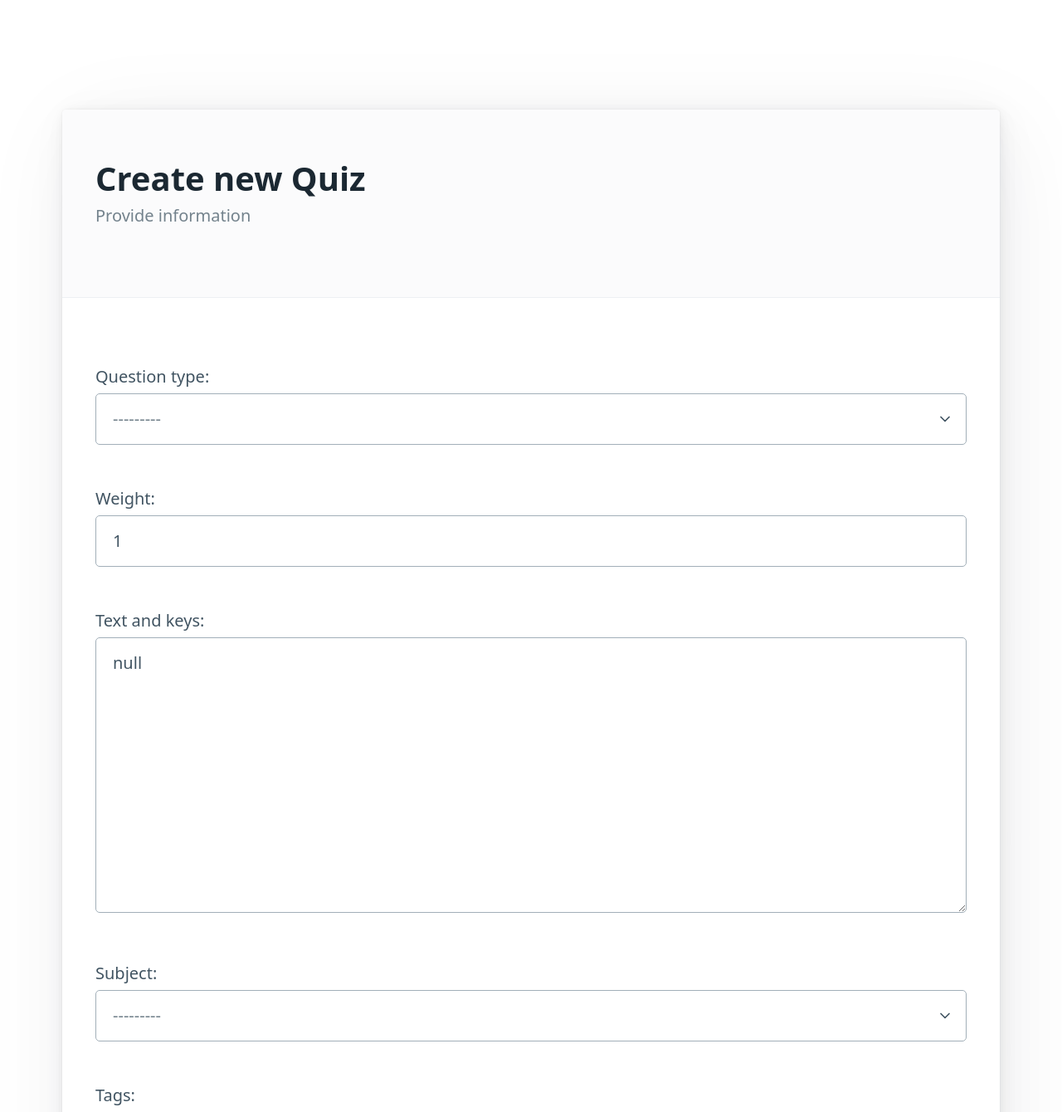
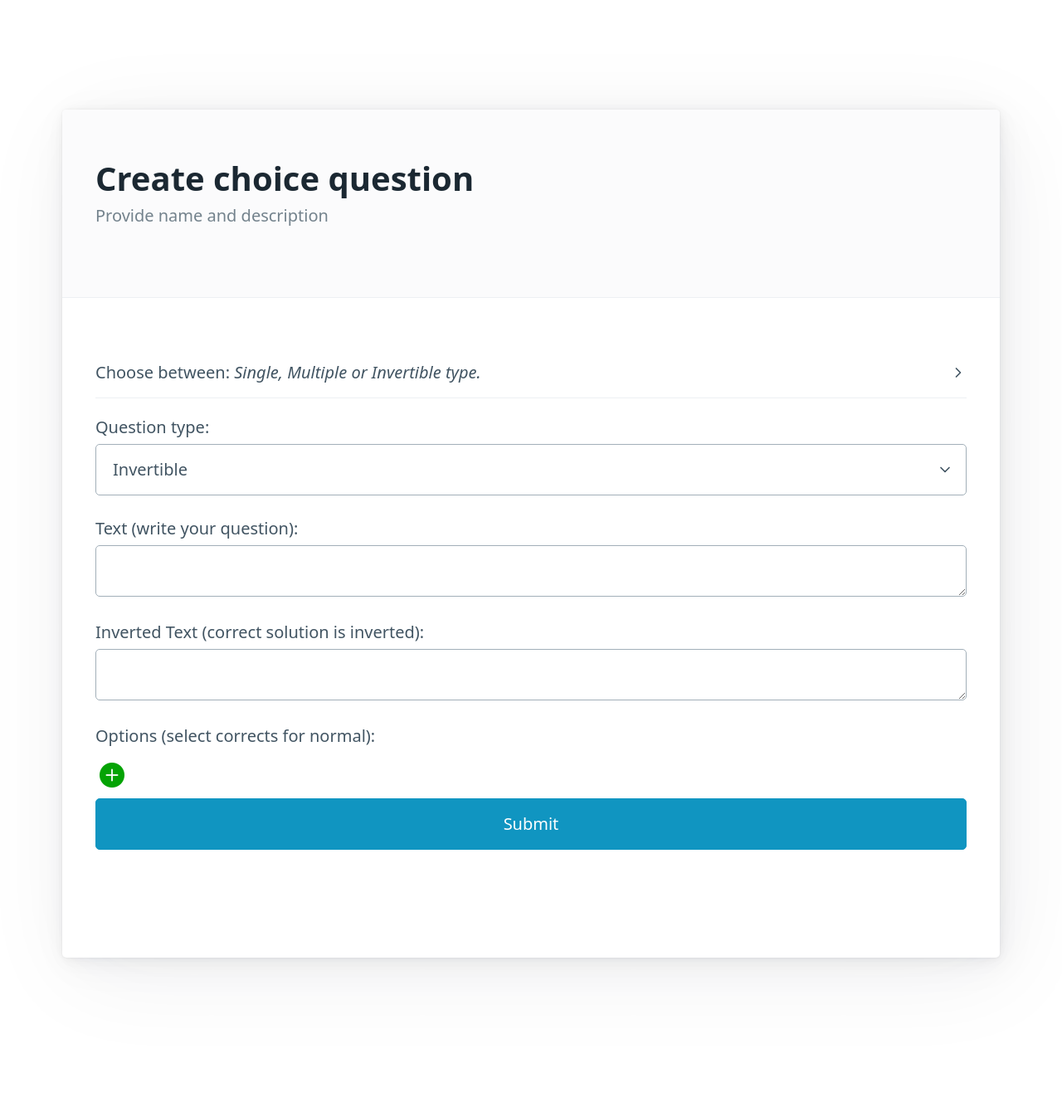
Before and after one commit to ProfSchimd/quiz-app, a Django app: page /question/new in a window 1280 px wide. Shown: the part 260-1600 px from the top of the page at 83% size. After the commit the page ends 1429 px from the top, so only its background shows below. Run offline with Django 4.2, Linux system fonts and the light colour scheme; the visitor is signed in with stand-in values (Sample User, id 1); data that the repository does not hold is empty.

Commit message:
Added page to create new Questions, model changes.
We have added (currently accessible via question/new) the page (frontend
only) to insert multiple-choices-type questions.

We have also changed some parts of the models, mostly added blank=True
and null=True for optional fields.

```diff
--- a/quiz_app/QuizApp/models.py
+++ b/quiz_app/QuizApp/models.py
@@ -59,62 +59,68 @@ class Question(models.Model):
     weight = models.IntegerField(default=1)
     text_and_keys = models.JSONField()
     creator = models.ForeignKey(User, null=True, on_delete=models.SET_NULL)
-    subject = models.ForeignKey(Subject, null=True, on_delete=models.SET_NULL)
-    tags = models.ManyToManyField(Tag)
+    subject = models.ForeignKey(Subject, null=True, blank=True, on_delete=models.SET_NULL)
+    tags = models.ManyToManyField(Tag, blank=True)
+
+    def __str__(self):
+
+        return f"{self.id}: {self.text_and_keys[:30]} ({self.get_question_type_display()})"
+
 
 
 class Collection(models.Model):
     name = models.CharField(max_length=64)
-    description = models.TextField(null=True)
-    topic = models.CharField(max_length=64, null=True)
-    subject = models.ForeignKey(Subject, null=True, on_delete=models.SET_NULL)
+    description = models.TextField(null=True, blank=True)
+    topic = models.CharField(max_length=64, null=True, blank=True)
+    subject = models.ForeignKey(Subject, null=True, blank=True, on_delete=models.SET_NULL)
     is_virtual = models.BooleanField(default=False)
     questions = models.ManyToManyField(Question)
 
 class Assignment(models.Model):
     # General description
     name = models.CharField(max_length=256)
-    description = models.TextField(null=True)
+    description = models.TextField(null=True, blank=True)
     # Generation options
     question_number = models.IntegerField()
-    generating_options = models.JSONField(null=True)
+    generating_options = models.JSONField(null=True, blank=True)
     # Attempt options
-    deadline = models.DateTimeField()
-    timer = models.DurationField()
-    max_attempts = models.IntegerField()
+    deadline = models.DateTimeField(blank=True, null=True)
+    timer = models.DurationField(blank=True, null=True)
+    max_attempts = models.IntegerField(default=1)
     is_resumable = models.BooleanField(default=True)
     is_deletable = models.BooleanField(default=False)
-    score = models.IntegerField(null=True)
+    score = models.IntegerField(null=True, blank=True, default=10)
     # Feedback options
     FB_TYPE = [
         ("TEAC", "Teacher review"),
         ("PEER", "Peer review")
     ]
-    feedback_type = models.CharField(max_length=4, choices=FB_TYPE)
-    feedback_delay = models.DurationField()
+    feedback_type = models.CharField(max_length=4, choices=FB_TYPE, default="TEAC")
+    feedback_delay = models.DurationField(blank=True, null=True)
     FB_REVIEWER = [
         (0, 'Teacher assigned'),
         (1, 'Random assigned')
     ]
-    feedback_reviewer = models.IntegerField(choices=FB_REVIEWER)
+    feedback_reviewer = models.IntegerField(choices=FB_REVIEWER, default=0)
     FB_BLIND = [
         (0, 'Open'),
         (1, 'Hide Reviewer'),
         (2, 'Hide Author'),
         (3, 'Double Blind')
     ]
-    feedback_blind = models.IntegerField(choices=FB_BLIND)
+    feedback_blind = models.IntegerField(choices=FB_BLIND, default=0)
     # Foreign keys
     collection = models.ForeignKey(Collection, on_delete=models.CASCADE)
     creator = models.ForeignKey(User, null=True, on_delete=models.SET_NULL)
 
 class Attempt(models.Model):
-    start = models.DateTimeField(blank=True)
-    seed = models.CharField(max_length=32, default="")
-    saved_answer = models.JSONField(null=True)
-    saved_time = models.DateTimeField(null=True)
-    submit_answer = models.JSONField(null=True)
-    submit_time = models.DateTimeField(null=True)
+    start = models.DateTimeField(null=True, blank=True)
+    seed = models.CharField(max_length=32, blank=True, default="")
+    json_text = models.JSONField(null=True, blank=True)
+    saved_answer = models.JSONField(null=True, blank=True)
+    saved_time = models.DateTimeField(null=True, blank=True)
+    submit_answer = models.JSONField(null=True, blank=True)
+    submit_time = models.DateTimeField(null=True, blank=True)
     user = models.ForeignKey(User, on_delete=models.CASCADE, related_name="attempting_user")
     assignment = models.ForeignKey(Assignment, on_delete=models.CASCADE, null=True)
 
--- a/quiz_app/QuizApp/urls.py
+++ b/quiz_app/QuizApp/urls.py
@@ -6,7 +6,8 @@ from . import views
 urlpatterns = [
     path("tag/new", login_required(views.CreateTagView.as_view())),
     path("subject/new",  views.CreateSubjectView.as_view()),
-    path("question/new",  views.CreateQuestionView.as_view()),
+    path("question/new",  views.create_question),
+
     path("", views.index, name="index"),
 
 ]
--- a/quiz_app/QuizApp/views.py
+++ b/quiz_app/QuizApp/views.py
@@ -32,3 +32,8 @@ class CreateQuestionView(PermissionRequiredMixin, CreateView):
 # Create your views here.
 def index(request):
     return render(template_name="QuizApp/index.html", context={}, request=request)
+
+def create_question(request):
+    if request.method == "POST":
+        print(request.POST)
+    return render(template_name="QuizApp/create_question.html", context={}, request=request)
--- a/quiz_app/quiz/static/css/style.css
+++ b/quiz_app/quiz/static/css/style.css
@@ -1,16 +1,22 @@
 [data-theme="light"],
 :root:not([data-theme="dark"]) {
     --danger: #a30704;
+    --success: #04a304;
 }
 
 @media only screen and (prefers-color-scheme: dark) {
     :root:not([data-theme]) {
         --danger: #F9514E;
+        --success: #46d746;
     }
   }
 
 .danger {
     color: var(--danger);
+}
+
+.success {
+    color: var(--success);
 }
 
 ul.errorlist {
@@ -22,3 +28,24 @@ ul.errorlist {
         padding: 0;
     }
 }
+
+div.grid {
+    display: flex;
+    align-items: center;
+
+}
+
+div.grid a:hover {
+    text-decoration: none;
+}
+
+div.grid a {
+    text-decoration: none;
+    font-size: 1.5rem;
+
+}
+
+div.grid > * {
+    flex-grow: 1;
+    margin: 5px;
+}
--- /dev/null
+++ b/quiz_app/templates/QuizApp/create_question.html
@@ -0,0 +1,108 @@
+{% extends "base.html" %}
+{% block content %}
+<article>
+<header>
+    <hgroup>
+        <h1>Create choice question</h1>
+        <h2>Provide name and description</h2>
+
+    </hgroup>
+</header>
+<details>
+    <summary>Choose between: <i>Single, Multiple or Invertible type.</i></summary>
+    <p>
+        <ul>
+            <li><b>Single</b>: One text and one single correct answer.</li>
+            <li><b>Multiple</b>: One text and one or more correct answers.</li>
+            <li><b>Invertible</b>: Two text with multiple answers, the answers are inverted if the second text is displayed</li>
+        </ul>
+    </p>
+  </details>
+<form id="jsonForm" method="POST" >
+    {% csrf_token %} <!-- Include this line if you are using Django's CSRF protection -->
+
+    <label>
+        Question type:
+        <select id="q_type" name="q_type" onchange="typeSelect()">
+            <option>Invertible</option>
+            <option>Single</option>
+            <option>Multiple</option>
+        </select>
+    </label>
+
+    <!-- Separate text inputs for "Normal" and "Inverted" -->
+    <label for="textNormal">Text (write your question):</label>
+    <textarea id="textNormal" name="textNormal" rows="1"></textarea>
+
+    <label for="textInverted">Inverted Text (correct solution is inverted):</label>
+    <textarea id="textInverted" name="textInverted" rows="1"></textarea>
+
+    <label for="options">Options (select corrects for normal):</label>
+    <div id="optionsList">
+
+    </div>
+    <div class="grid">
+        <a class="bi-plus-circle-fill success" onclick="addOption()"></a>
+    </div>
+    <div>
+        <input type="submit" value="Submit">
+    </div>
+</form>
+</article>
+<script>
+    //var typeSelected = "Invertible"
+    function typeSelect(e) {
+        var typeSelected = document.getElementById("q_type").value;
+        document.getElementById("textInverted").disabled = (typeSelected !== "Invertible");
+        if (typeSelected === "Single") {
+            const checkboxes = document.querySelector("#optionsList").querySelectorAll("input[type='checkbox']")
+            var count = 0
+            checkboxes.forEach(c => count = count + (c.checked ? 1 : 0));
+            console.log(`Selected ${count} options`);
+            if (count > 1) {
+                alert("With Single question select exactly 1 solution");
+
+            }
+        }
+    }
+    function renameOptions() {
+        const options = document.querySelector("#optionsList");
+        options.querySelectorAll("input[type='text']").forEach((t,i) => t.name = `t_${i}`);
+        options.querySelectorAll("input[type='checkbox']").forEach((t,i) => t.name = `c_${i}`);
+    }
+    // Function to add an option
+    function addOption() {
+        var optionsList = document.getElementById("optionsList");
+
+        // Create a new list item
+        var optionItem = document.createElement("div");
+        optionItem.classList.add("grid")
+
+        // Create an input field for the option text
+        var optionInput = document.createElement("input");
+        //optionInput.name = "option[]" ;//+ optionsList.children.length;
+        optionInput.type = "text";
+        optionInput.placeholder = "Option text";
+        optionItem.appendChild(optionInput);
+
+        // Create an input field for the "correct" checkbox
+        var correctInput = document.createElement("input");
+        correctInput.type = "checkbox";
+        //correctInput.name = "check[]";// + optionsList.children.length;
+        optionItem.appendChild(correctInput);
+
+        // Create a remove button
+        var removeButton = document.createElement("a");
+        removeButton.textContent = "";
+        removeButton.classList.add("bi-x-circle-fill","danger");
+        removeButton.onclick = function() {
+            optionsList.removeChild(optionItem); // Remove the option when the button is clicked
+            renameOptions();
+        };
+        optionItem.appendChild(removeButton);
+
+        optionsList.appendChild(optionItem); // Add the new option to the list
+        renameOptions();
+    }
+</script>
+{% endblock %}
```
Also changed, not shown: quiz_app/QuizApp/migrations/0006_attempt_json_text.py (added), quiz_app/QuizApp/migrations/0007_alter_attempt_json_text_alter_attempt_saved_answer_and_more.py (added), quiz_app/QuizApp/migrations/0008_alter_assignment_deadline_and_more.py (added), quiz_app/QuizApp/migrations/0009_alter_assignment_deadline_alter_assignment_timer_and_more.py (added), quiz_app/QuizApp/migrations/0010_alter_assignment_feedback_delay_alter_attempt_start.py (added).
